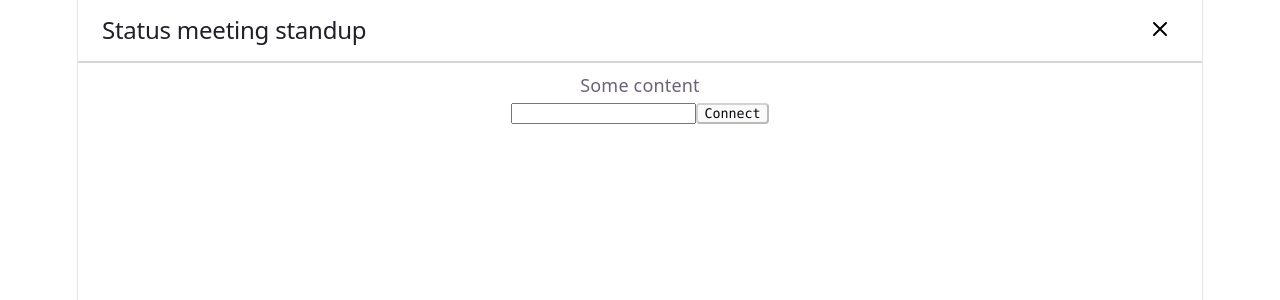
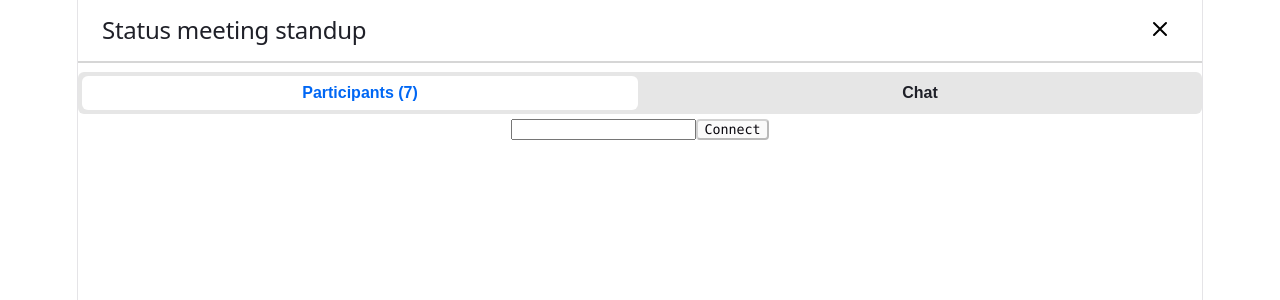
Before and after one commit to EmilsWebbod/Homework, a React (Vite) app: page / in a window 1280 px wide. Shown: the top 300 px of the page. Built offline with nearby package versions, Linux system fonts and the light colour scheme.

Commit message:
Added Tabs and Tab to switch between views

```diff
--- a/src/App.css
+++ b/src/App.css
@@ -1,12 +1,14 @@
 :root {
+  --spacing-xxs: 4px;
   --spacing-xs: 8px;
   --spacing-md: 16px;
   --spacing-lg: 24px;
 
+  --border-radius: 6px;
+
   --color: #1f2028;
-
-
-  --border-radius: 8px;
+  --color-active: #0067F4;
+  --background-grey: #E6E6E6;
   --paper-background: #ffffff;
 }
 
--- a/src/App.tsx
+++ b/src/App.tsx
@@ -1,6 +1,7 @@
 import {type ReactElement, useState} from 'react'
 import './App.css'
 import {Paper} from "./components/Paper/Paper.js";
+import {Tab, Tabs} from "./components/Tabs/Tabs.js";
 import {useRTCPeerConnection} from "./RTC/rtc.peer.js";
 
 function App(): ReactElement {
@@ -11,7 +12,12 @@ function App(): ReactElement {
   return (
     <>
       <section >
-        <Paper title="Status meeting standup">Some content</Paper>
+        <Paper title="Status meeting standup">
+          <Tabs>
+            <Tab active>Participants (7)</Tab>
+            <Tab>Chat</Tab>
+          </Tabs>
+        </Paper>
 
         {connected ? (
             <>
--- /dev/null
+++ b/src/components/Tabs/Tabs.css
@@ -0,0 +1,28 @@
+
+.tabs {
+    display: flex;
+    gap: var(--spacing-xxs);
+    padding: var(--spacing-xxs);
+    background: var(--background-grey);
+    border-radius: var(--border-radius);
+}
+
+.tab {
+    display: flex;
+    border: none;
+    background: none;
+    justify-content: center;
+    align-items: center;
+    flex: 1;
+    color: var(--color);
+    font-weight: bold;
+    padding: var(--spacing-xs);
+    border-radius: var(--border-radius);
+    cursor: pointer;
+    font-size: 16px;
+}
+
+.tab.active {
+    color: var(--color-active);
+    background: var(--paper-background);
+}
--- /dev/null
+++ b/src/components/Tabs/Tabs.tsx
@@ -0,0 +1,20 @@
+import type {PropsWithChildren, ReactElement} from "react";
+import './Tabs.css';
+
+export function Tabs(props: PropsWithChildren<object>): ReactElement {
+    return (
+        <div className="tabs">
+            {props.children}
+        </div>
+    )
+}
+
+export function Tab(props: PropsWithChildren<{ active?: boolean; }>): ReactElement {
+    const className = ['tab'];
+    if (props.active) className.push('active');
+    return (
+        <button className={className.join(' ')}>
+            {props.children}
+        </button>
+    )
+}
```
